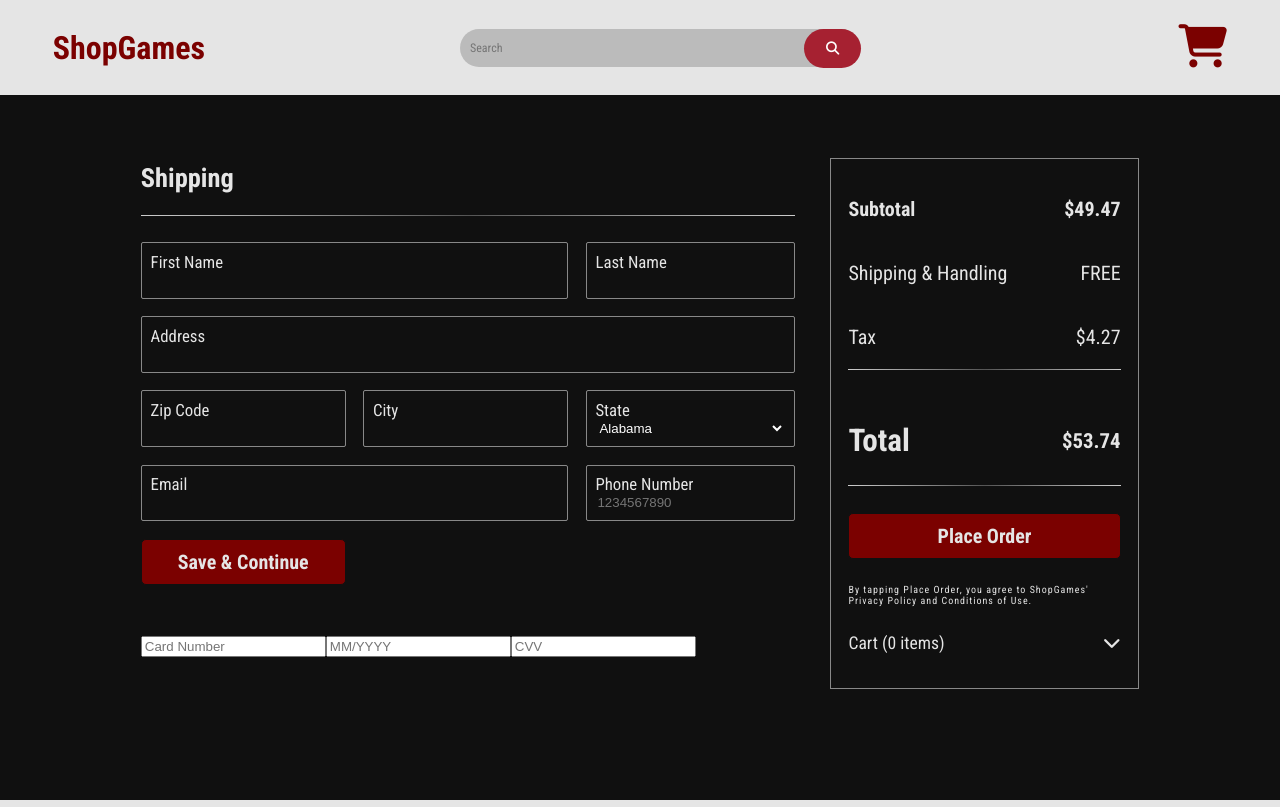
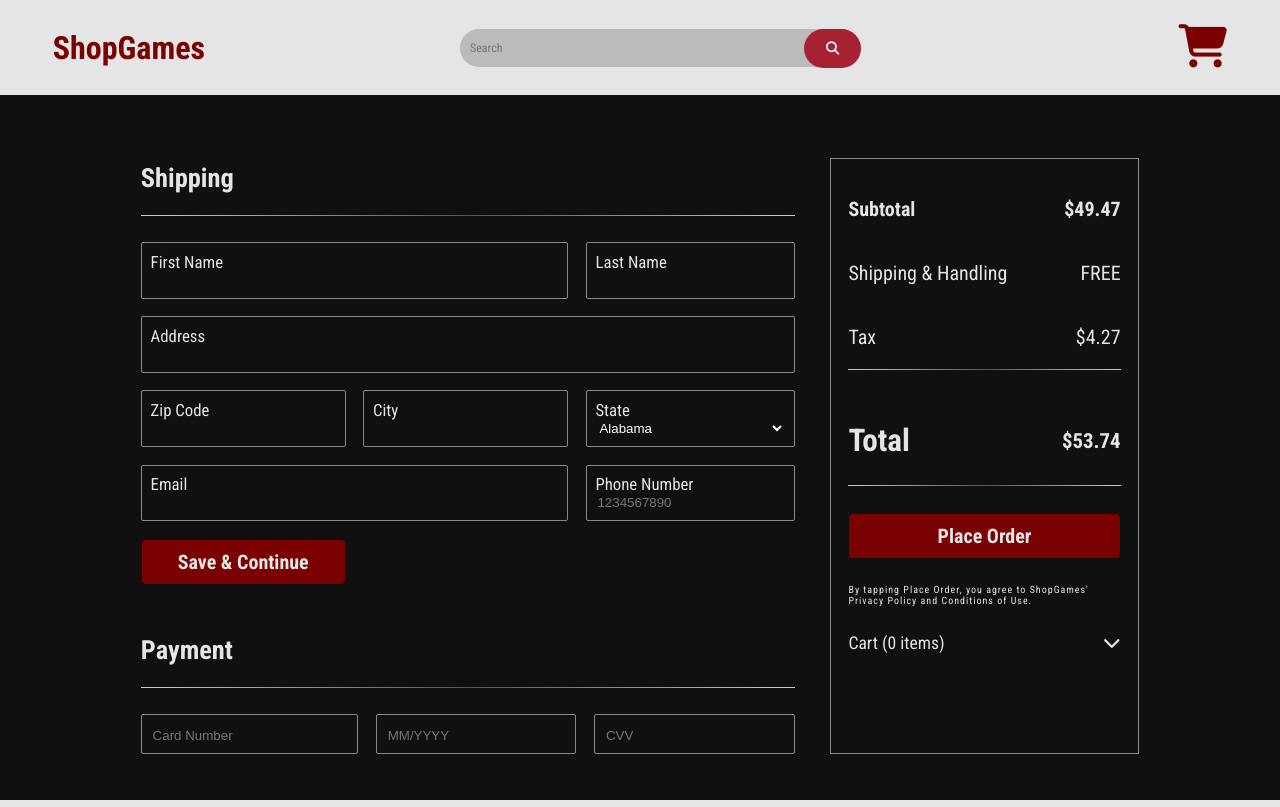
Before and after one commit to Oscar-Ornelas/shop-games, a React (Create React App) app: page /shop-games/checkout in a window 1280 px wide. Built offline with nearby package versions, Linux system fonts and the light colour scheme.

Commit message:
Add style to payment form

```diff
--- a/src/App.css
+++ b/src/App.css
@@ -678,18 +678,23 @@ button {
   margin: 0 0 2em 0;
 }
 
+.credit-card-form-input-container,
+.shipping-form-input-container {
+  border: 1px solid rgba(255, 255, 255, .5);
+  padding: 0.5em;
+  border-radius: 2px;
+}
+
 .shipping-form-input-container {
   display: flex;
   flex-direction: column;
-  border: 1px solid rgba(255, 255, 255, .5);
-  padding: 0.5em;
-  border-radius: 2px;
 }
 
 .shipping-form-input-label {
   font-size: 1.05rem;
 }
 
+.credit-card-form-input,
 .shipping-form-input {
   background: none;
   border: none;
@@ -697,7 +702,9 @@ button {
 }
 
 .shipping-form-input:hover,
-.shipping-form-input:focus {
+.shipping-form-input:focus,
+.credit-card-form-input:hover,
+.credit-card-form-input:focus {
   outline: none;
 }
 
@@ -717,6 +724,24 @@ button {
   padding: 2em;
   background: none;
   text-decoration: underline;
+}
+
+.credit-card-form {
+  display: grid;
+  grid-template-columns: 2fr 1fr 1fr;
+  grid-gap: 1em;
+}
+
+.card-number {
+  grid-column: 1 / -1;
+}
+
+.card-date {
+  grid-column: 1 / 2;
+}
+
+.card-cvv {
+  grid-column: 2 / 4;
 }
 
 .checkout-details {
@@ -812,7 +837,7 @@ hr {
 
 }
 
-@media (min-width: 1050px) {
+@media (min-width: 1025px) {
 
   .checkout-container {
     display: grid;
@@ -858,6 +883,15 @@ hr {
 
   .phone-number {
     grid-column: 3 / 5;
+  }
+
+  .card-number {
+    grid-column: 1 / 2;
+  }
+
+  .card-date,
+  .card-cvv {
+    grid-column: auto;
   }
 
 }
--- a/src/components/Checkout.js
+++ b/src/components/Checkout.js
@@ -221,10 +221,19 @@ function Checkout(props) {
             </div>
 
             <div>
+            <h2>Payment</h2>
+            <hr></hr>
               <form className="credit-card-form">
-                <input type="tel" inputmode="numeric" pattern="[0-9]{13,19}" autocomplete="cc-number" maxlength="19" placeholder="Card Number" required/>
-                <input type="tel" pattern="^[0-9/]*${7}" maxlength="7" placeholder="MM/YYYY" required/>
-                <input type="tel" pattern="[0-9]{3-4}" maxlength="4" placeholder="CVV" required/>
+                <div className="credit-card-form-input-container card-number">
+                  <input className="credit-card-form-input" type="tel" inputmode="numeric" pattern="[0-9]{13,19}" autocomplete="cc-number" maxlength="19" placeholder="Card Number" required/>
+                </div>
+                <div className="credit-card-form-input-container card-date">
+                  <input className="credit-card-form-input" type="tel" pattern="^[0-9/]*${7}" maxlength="7" placeholder="MM/YYYY" required/>
+                </div>
+                <div className="credit-card-form-input-container card-cvv">
+                  <input className="credit-card-form-input" type="tel" pattern="[0-9]{3-4}" maxlength="4" placeholder="CVV" required/>
+                </div>
+
               </form>
             </div>
 
```
